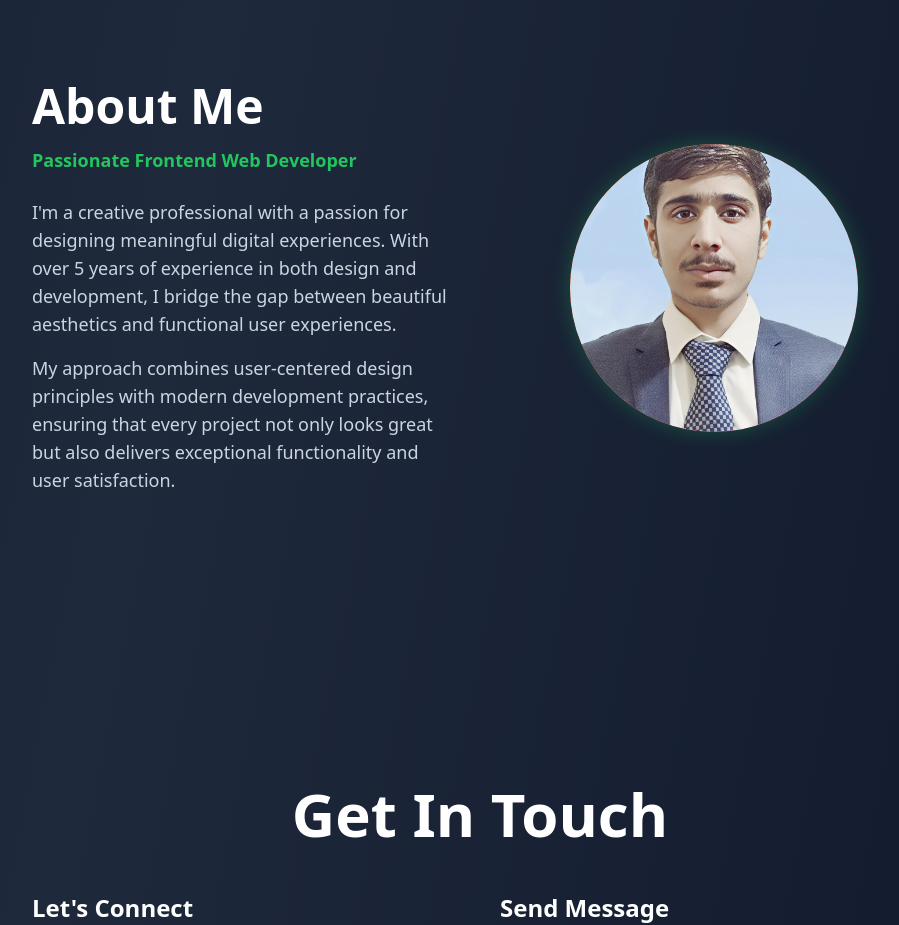
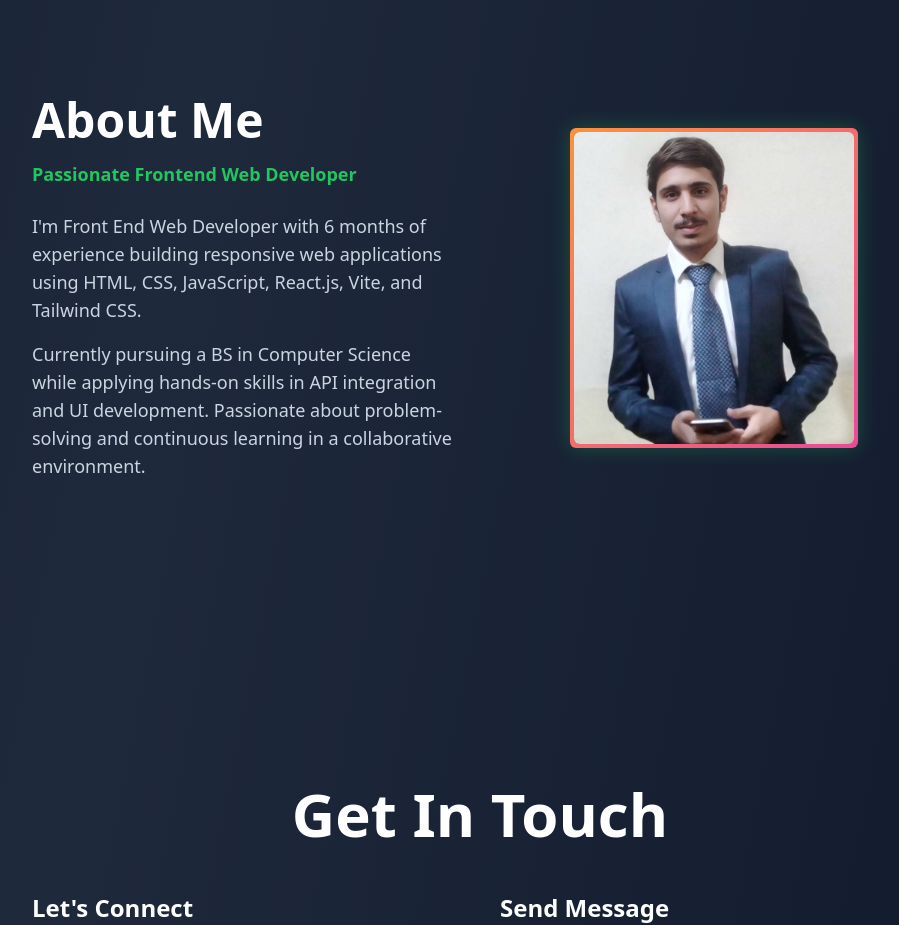
Before and after one commit to AdnanSaqib123/adnans-showcase, a React (Vite) app: page / in a window 1280 px wide. Shown: the part 4640-5565 px from the top of the page, without its empty margins (160-1059 px from the left). Built offline with nearby package versions, Linux system fonts and the light colour scheme.

Commit message:
changed content & image style

```diff
--- a/src/pages/About.jsx
+++ b/src/pages/About.jsx
@@ -1,5 +1,5 @@
 import React from 'react';
-import profile2 from '../assets/images/profile1.jpg';
+import profile2 from '../assets/images/profile2.jpg';
 
 const About = () => {
   return (
@@ -10,20 +10,25 @@ const About = () => {
           <h2 className="text-4xl md:text-5xl font-bold text-white text-center md:text-left">About Me</h2>
           <p className="text-green-500 text-lg font-semibold mb-2 text-center md:text-left">Passionate Frontend Web Developer</p>
           <p className="text-slate-300 text-base md:text-lg leading-relaxed">
-            I'm a creative professional with a passion for designing meaningful digital experiences.
-            With over 5 years of experience in both design and development, I bridge the gap between
-            beautiful aesthetics and functional user experiences.
+            I'm Front End Web Developer with 6 months of experience building responsive
+            web applications using HTML, CSS, JavaScript, React.js, Vite, and Tailwind
+            CSS.
           </p>
           <p className="text-slate-300 text-base md:text-lg leading-relaxed">
-            My approach combines user-centered design principles with modern development practices,
-            ensuring that every project not only looks great but also delivers exceptional functionality
-            and user satisfaction.
+            Currently pursuing a BS in Computer Science while applying hands-on
+            skills in API integration and UI development. Passionate about problem-solving
+            and continuous learning in a collaborative environment.
           </p>
         </div>
         {/* Image Section */}
         <div className="flex justify-center items-center order-2 mb-8 md:mb-0">
-          <div className="w-60 h-60 md:w-72 md:h-72 bg-gradient-to-br from-orange-400 to-pink-500 rounded-full flex items-center justify-center shadow-2xl animate-pulse-glow overflow-hidden">
-            <img src={profile2} alt="Profile" className="w-full h-full object-cover rounded-full" />
+          <div className="w-60 h-60 md:w-72 md:h-80 bg-gradient-to-br from-orange-400 to-pink-500 rounded-md p-1 flex items-center justify-center shadow-2xl animate-pulse-glow overflow-hidden transform transition-all duration-500 ease-out hover:rotate-x-12 hover:rotate-y-6 hover:scale-105 hover:shadow-3xl">
+            <img
+              src={profile2}
+              alt="Profile"
+              className="w-full h-full object-cover rounded-md transition-transform duration-500 ease-out"
+              style={{ objectPosition: 'top center' }}
+            />
           </div>
         </div>
       </div>
```
